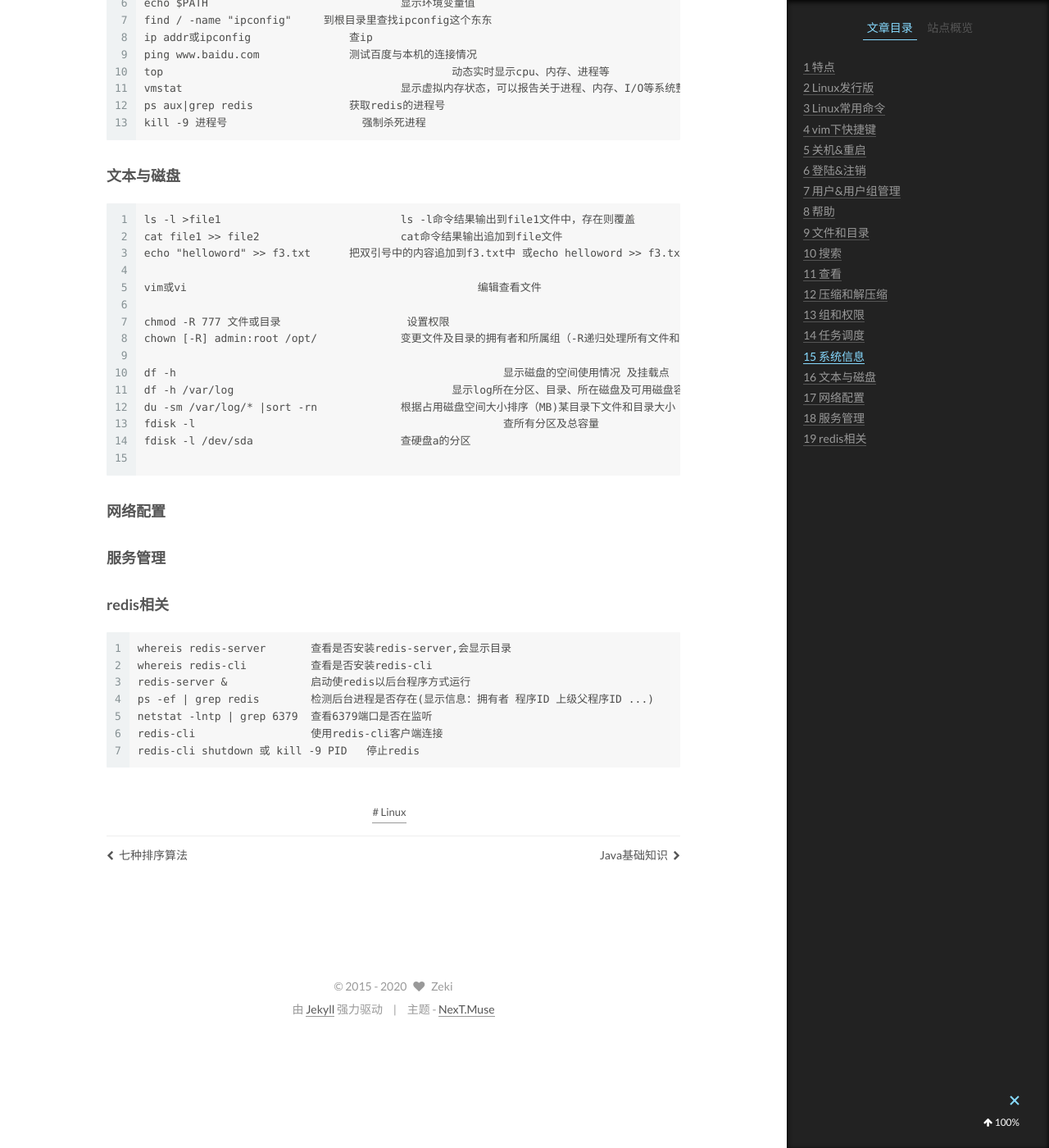
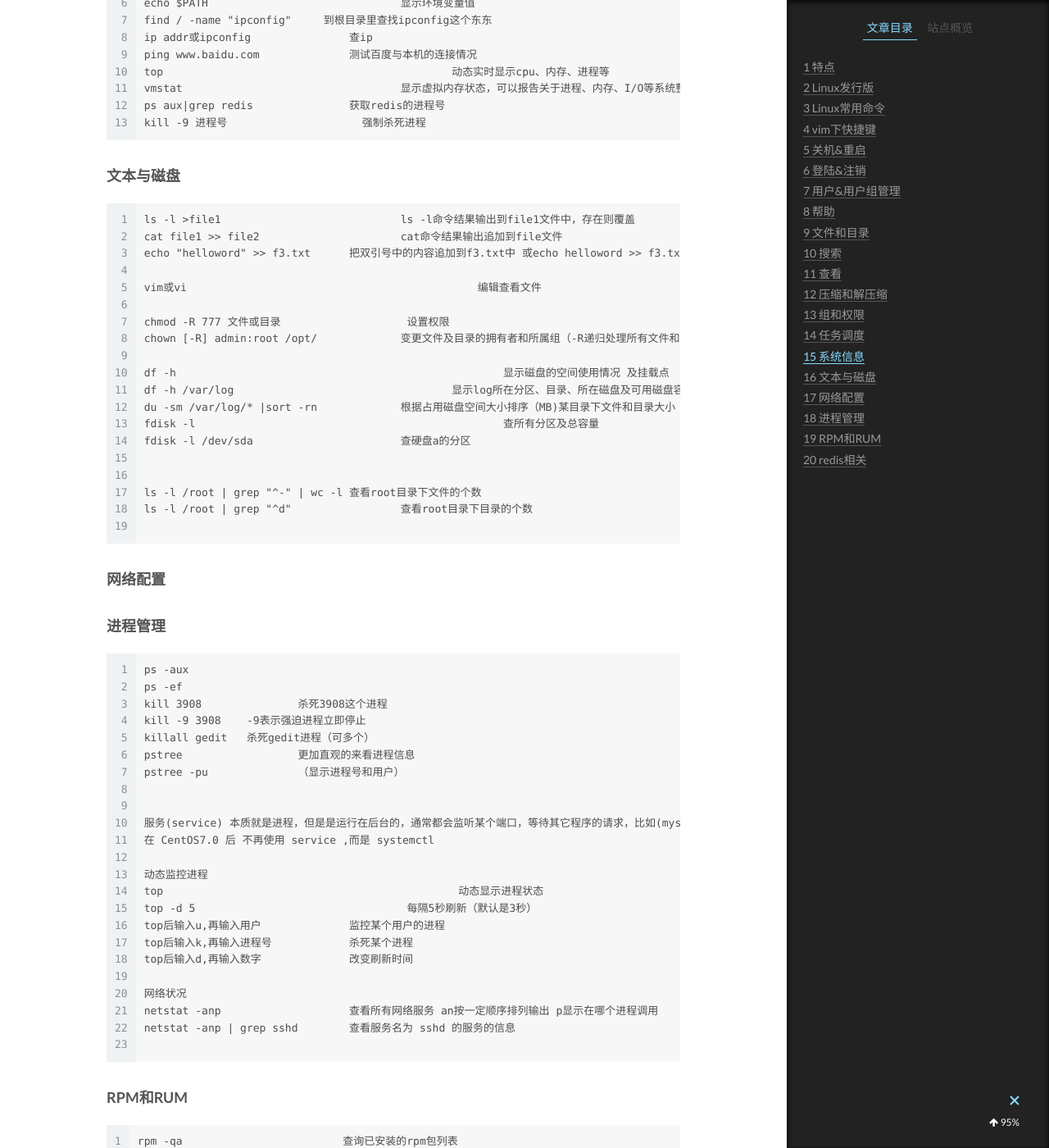
Before and after one commit to guchaolong/guchaolong.github.io, a Jekyll site: the page built from _posts/2019-01-22-Linux学习笔记.md, in a window 1280 px wide and 1400 px high, scrolled down 7185 px. Shown: the whole window at 82% size. Built offline with Jekyll 4.4.1, drawn with Linux system fonts in a browser that asks for light colours; comment, search, counter and statistics services are not loaded; some of the changed text lies outside the part shown.

Commit message:
linux learn

````diff
--- a/_posts/2019-01-22-Linux学习笔记.md
+++ b/_posts/2019-01-22-Linux学习笔记.md
@@ -361,13 +361,66 @@ du -sm /var/log/* |sort -rn		根据占用磁盘空间大小排序（MB)某目录
 fdisk -l						查所有分区及总容量
 fdisk -l /dev/sda		        查硬盘a的分区
 
+
+ls -l /root | grep "^-" | wc -l	查看root目录下文件的个数
+ls -l /root | grep "^d"			查看root目录下目录的个数
+
 ```
 
 
 
 ### 网络配置
 
-### 服务管理
+### 进程管理
+
+```
+ps -aux
+ps -ef
+kill 3908		杀死3908这个进程
+kill -9 3908	-9表示强迫进程立即停止
+killall gedit	杀死gedit进程（可多个）
+pstree			更加直观的来看进程信息
+pstree -pu		（显示进程号和用户）
+
+
+服务(service) 本质就是进程，但是是运行在后台的，通常都会监听某个端口，等待其它程序的请求，比如(mysql , sshd 防火墙等)，因此我们又称为守护进程
+在 CentOS7.0 后 不再使用 service ,而是 systemctl
+
+动态监控进程
+top						 动态显示进程状态
+top -d 5				 每隔5秒刷新（默认是3秒）
+top后输入u,再输入用户  		监控某个用户的进程
+top后输入k,再输入进程号		杀死某个进程
+top后输入d,再输入数字		改变刷新时间
+
+网络状况
+netstat -anp			查看所有网络服务 an按一定顺序排列输出 p显示在哪个进程调用
+netstat -anp | grep sshd	查看服务名为 sshd 的服务的信息
+
+```
+
+
+
+### RPM和RUM
+
+```
+rpm -qa				查询已安装的rpm包列表
+rpm -qa | grep firefox	查询当前的linux有没有安装firefox
+rpm -qi firefox			查询firefox这个rpm软件包的信息
+rpm -ql jdk				查询jdk这个rpm软件包安装到哪里去了
+rpm -qf /etc/passwd		查询文件所属的软件包
+rpm-e firefox			删除firefox软件包
+
+rpm -ivh /opt/firefox-45.0.1-1.el6.centos.x86_64.rpm	安装firefox(是全路径名称）
+```
+
+> Yum是一个Shell前端软件包管理器。基于RPM包管理，能够从指定的服务器自动下载RPM 包并且安装，可以自动处理依赖性关系，并且一次安装所有依赖的软件包。使用 yum 的前提是可以联网
+
+```
+yum list | grep redis		查询yum服务器是否有redis软件包
+yum install firefox			安装firefox
+
+```
 
 
 
````
